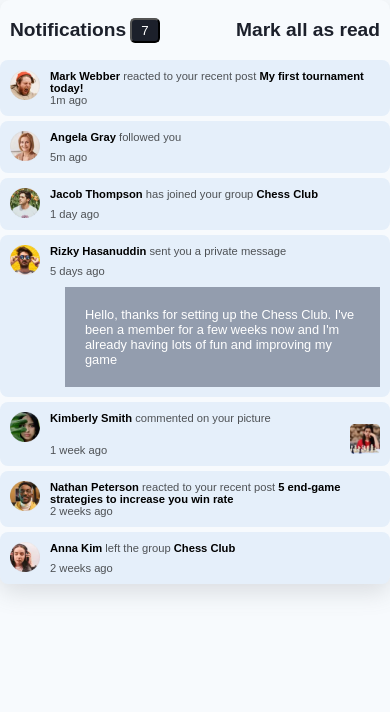
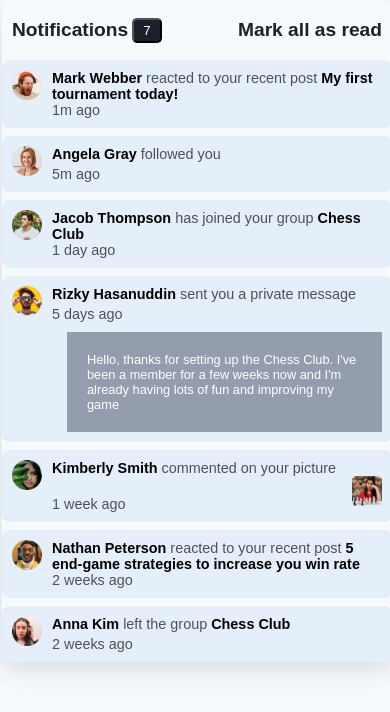
Before and after one commit to svandu/notification-page, a React (Vite) app: page / in a window 390 px wide. Shown: the top 712 px of the page. Built offline with nearby package versions, Linux system fonts and the light colour scheme.

Commit message:
minor change

```diff
--- a/src/App.css
+++ b/src/App.css
@@ -124,12 +124,16 @@
 
 @media (max-width: 900px) {
     .main-container {
-        margin: 0;
+        margin: 0 2px;
         padding: 0;
         width: 100%;
     }
     .notification-msg, .unread-msg {
-        font-size: 0.7rem;
+        font-size: 0.9rem;
+    }
+
+    .notification-msg {
+        margin: 8px 0;
     }
 
     .private-msg {
```
